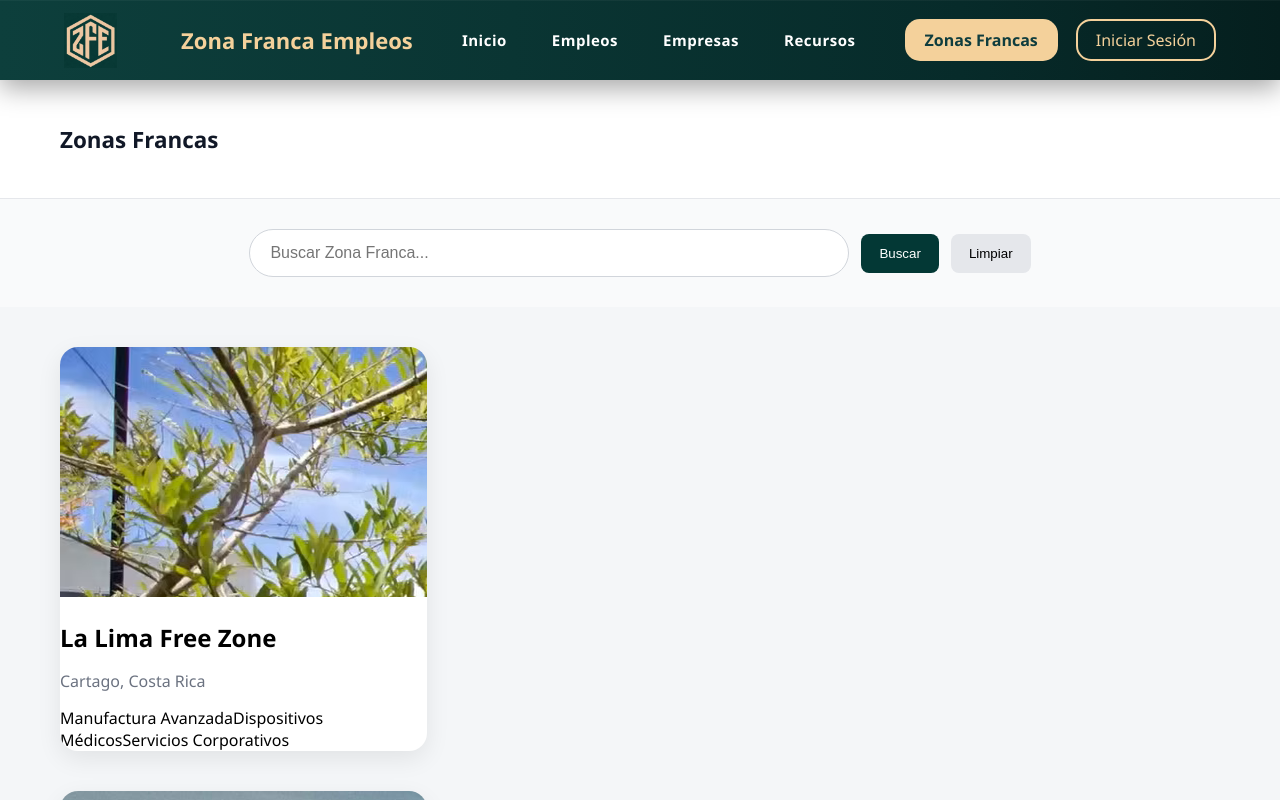
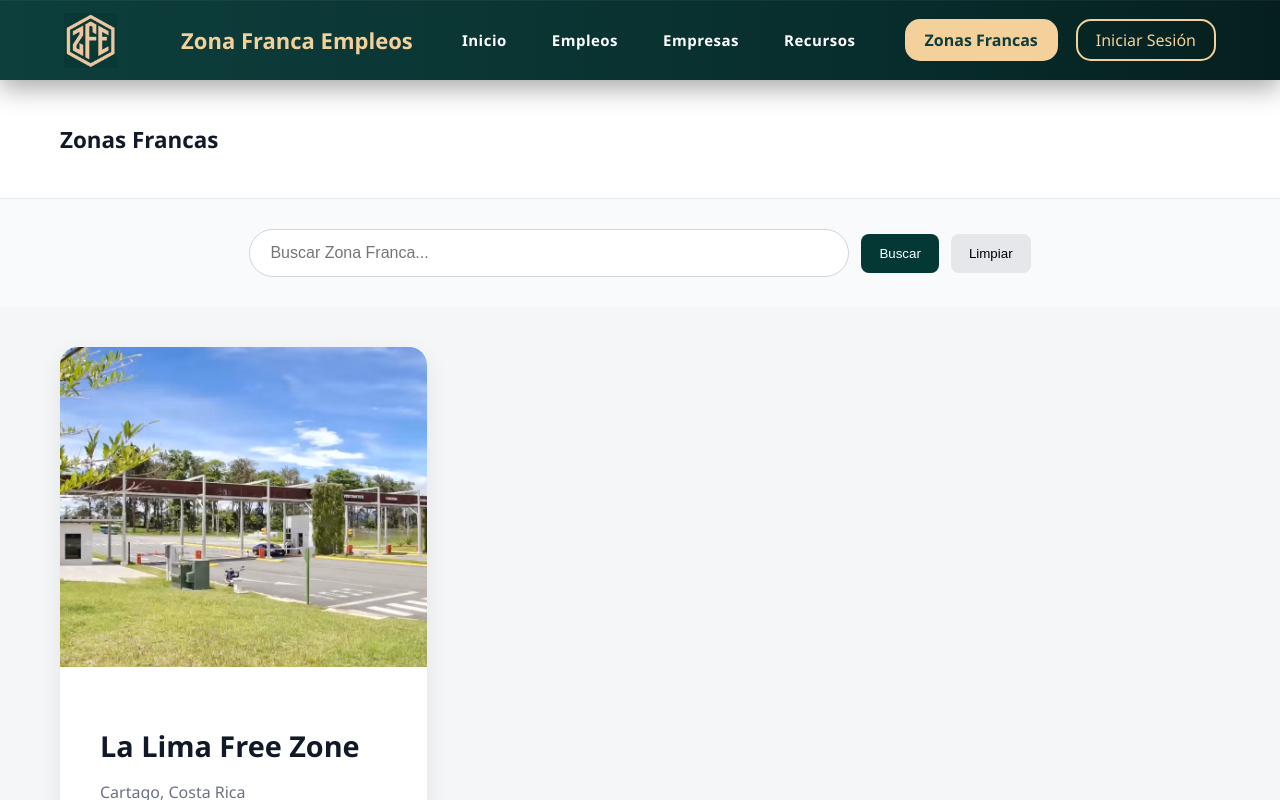
Before and after one commit to amachado71421/HackatonOficial, a React (Vite) app in the folder HackatonOficial/: page /zonas-francas in a window 1280 px wide. Shown: the top 800 px of the page. Built offline with nearby package versions, Linux system fonts and the light colour scheme.

Commit message:
cambios estilos

```diff
--- a/HackatonOficial/src/styles/ZonaFranca/ZonaFranca.css
+++ b/HackatonOficial/src/styles/ZonaFranca/ZonaFranca.css
@@ -1,53 +1,72 @@
-
+/* ============================= */
+/* CARD CONTENEDOR FULL WIDTH */
+/* ============================= */
 .zf-card-container {
   width: 100%;
   background: #ffffff;
   border-radius: 18px;
   overflow: hidden;
   box-shadow: 0 8px 25px rgba(0, 0, 0, 0.08);
-  transition: 0.3s ease;
-  margin-bottom: 40px; /* 🔥 Espacio entre cards */
+  transition: all 0.3s ease;
 }
 
+/* Hover suave */
 .zf-card-container:hover {
   transform: translateY(-6px);
+  box-shadow: 0 12px 35px rgba(0, 0, 0, 0.12);
 }
 
-/* Imagen más compacta */
+/* ============================= */
+/* Imagen */
+/* ============================= */
 .zf-card-image-wrapper {
   width: 100%;
-  height: 250px; /* 🔥 Antes 400px */
+  height: 320px; /* Más visual ahora que es full width */
   overflow: hidden;
 }
 
-
-@@ -23,18 +25,19 @@
+.zf-card-image-element {
+  width: 100%;
+  height: 100%;
   object-fit: cover;
 }
 
-/* Contenido más compacto */
+/* ============================= */
+/* Contenido */
+/* ============================= */
 .zf-card-content-area {
-  padding: 20px 30px; /* 🔥 Antes 30px 40px */
+  padding: 30px 40px;
 }
 
+/* Título */
 .zf-card-title-text {
-  font-size: 1.5rem; /* 🔥 Antes 1.8rem */
+  font-size: 1.8rem;
   font-weight: 600;
-  margin-bottom: 8px;
+  margin-bottom: 10px;
+  color: #111827;
 }
 
+/* Ubicación */
 .zf-card-location-text {
   font-size: 1rem;
   color: #6b7280;
-  margin-bottom: 15px;
+  margin-bottom: 20px;
 }
 
-@@ -48,8 +51,8 @@
+/* ============================= */
+/* Tags */
+/* ============================= */
+.zf-card-tags-group {
+  display: flex;
+  flex-wrap: wrap;
+  gap: 10px;
+}
+
 .zf-card-tag-item {
   background: #e5f3ef;
   color: #033835;
-  padding: 6px 14px; /* 🔥 Más compactos */
+  padding: 8px 16px;
   border-radius: 25px;
-  font-size: 0.8rem;
+  font-size: 0.85rem;
   font-weight: 500;
 }
```
